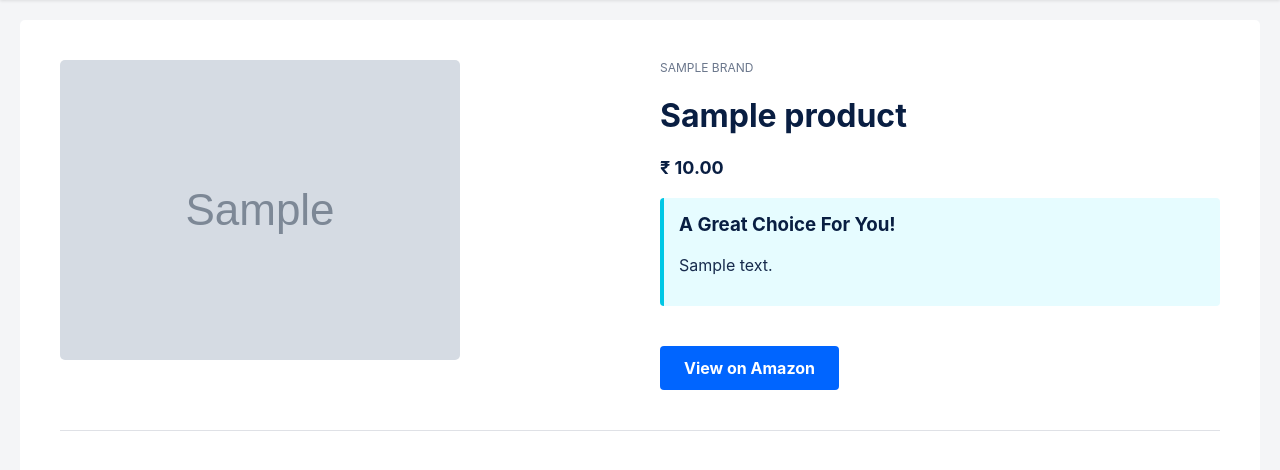
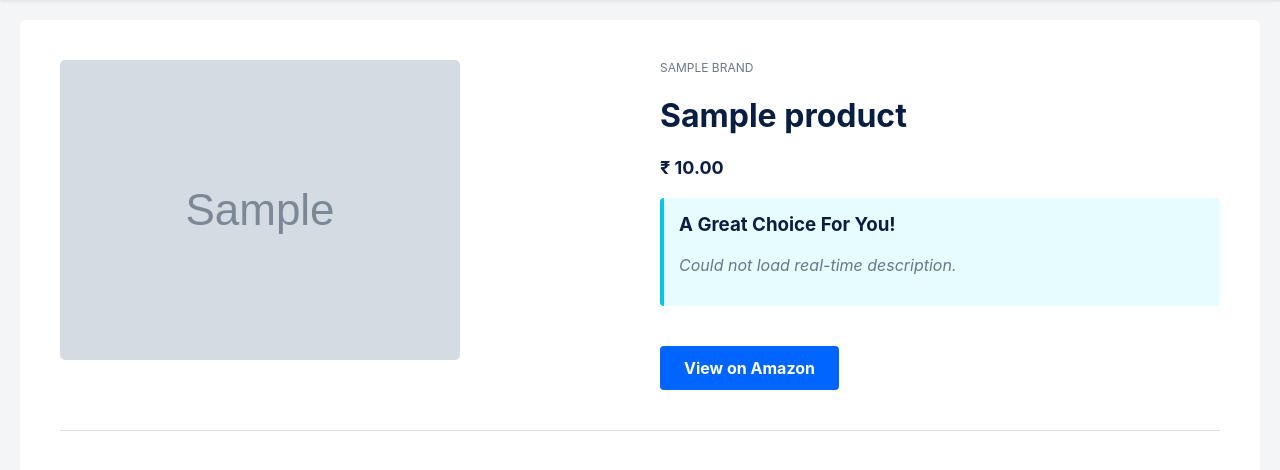
Before and after one commit to PingXie/valkey-search-demo, a Python web app: template templates/product_detail.html in a window 1280 px wide. Shown: the part 50-520 px from the top of the page. Run offline with Jinja, Linux system fonts and the light colour scheme; the template is opened without the code that fills it: most values are stand-ins (such as "Sample title", 1, 10 or a date in 2020); grey boxes marked "Sample" are stand-in pictures.

Commit message:
Auto reload product pages on LLM call completion

```diff
--- a/static/style.css
+++ b/static/style.css
@@ -252,3 +252,9 @@
     border-radius: 4px;
     margin-bottom: 15px;
 }
+
+/* Add to the bottom of style.css */
+.personalized-pitch.loading p {
+    font-style: italic;
+    color: #6b778c;
+}
--- a/templates/product_detail.html
+++ b/templates/product_detail.html
@@ -10,9 +10,9 @@
             <h1>{{ product.name }}</h1>
             <p class="product-price">₹ {{ "%.2f"|format(product.price|float) }}</p>
 
-            <div class="personalized-pitch">
+            <div id="personalized-pitch-container" class="personalized-pitch loading">
                 <h3>A Great Choice For You!</h3>
-                <p>{{ product.personalized_description }}</p>
+                <p id="personalized-pitch-text">✨ Generating personalized description...</p>
             </div>
 
             <a href="{{ product.link }}" target="_blank" class="buy-button">View on Amazon</a>
@@ -26,15 +26,11 @@
             {% for p in similar_products %}
             <a href="{{ url_for('product_detail', product_id=p.id) }}" class="product-card">
                 <img src="{{ p.thumbnail }}" alt="{{ p.name }}" class="product-thumbnail">
-                <div class="product-info">
-                    <p class="product-brand">{{ p.brand }}</p>
-                    <h3 class="product-name">{{ p.name }}</h3>
-                </div>
+                <div class="product-info"><p class="product-brand">{{ p.brand }}</p><h3 class="product-name">{{ p.name }}</h3></div>
             </a>
             {% endfor %}
         </div>
     </div>
-
     <div class="recommendations">
         <hr>
         <h3>Recommended For You</h3>
@@ -42,13 +38,41 @@
             {% for p in recommended_products %}
             <a href="{{ url_for('product_detail', product_id=p.id) }}" class="product-card">
                 <img src="{{ p.thumbnail }}" alt="{{ p.name }}" class="product-thumbnail">
-                <div class="product-info">
-                    <p class="product-brand">{{ p.brand }}</p>
-                    <h3 class="product-name">{{ p.name }}</h3>
-                </div>
+                <div class="product-info"><p class="product-brand">{{ p.brand }}</p><h3 class="product-name">{{ p.name }}</h3></div>
             </a>
             {% endfor %}
         </div>
     </div>
 </div>
+
+<script>
+    const cacheKey = "{{ llm_cache_key }}";
+    console.log(`[SSE] Initializing EventSource for cache key: ${cacheKey}`);
+    const eventSource = new EventSource(`/stream/${cacheKey}`);
+
+    eventSource.onopen = function() {
+        console.log("[SSE] Connection to server opened.");
+    };
+
+    eventSource.onmessage = function(event) {
+        console.log("[SSE] Message received from server:", event.data);
+        const data = JSON.parse(event.data);
+
+        const pitchText = document.getElementById("personalized-pitch-text");
+        const pitchContainer = document.getElementById("personalized-pitch-container");
+
+        pitchText.textContent = data.description;
+        pitchContainer.classList.remove("loading");
+
+        console.log("[SSE] Page updated. Closing connection.");
+        eventSource.close();
+    };
+
+    eventSource.onerror = function(err) {
+        console.error("[SSE] EventSource failed:", err);
+        const pitchText = document.getElementById("personalized-pitch-text");
+        pitchText.textContent = "Could not load real-time description.";
+        eventSource.close();
+    };
+</script>
 {% endblock %}
```
Also changed, not shown: app.py (+33 -1 lines).
